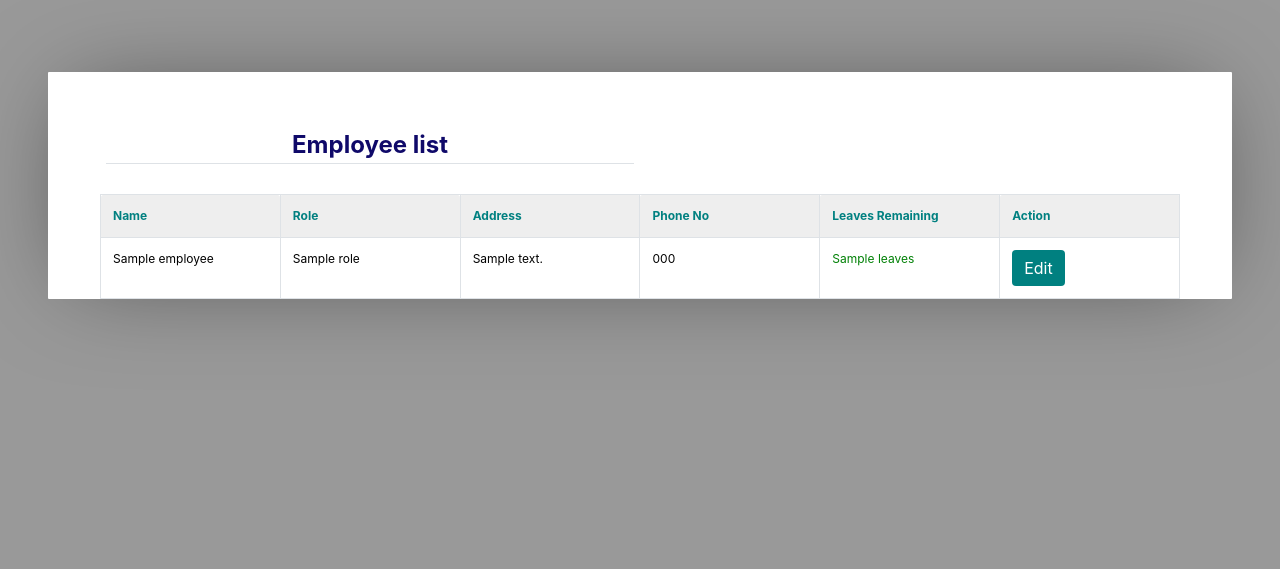
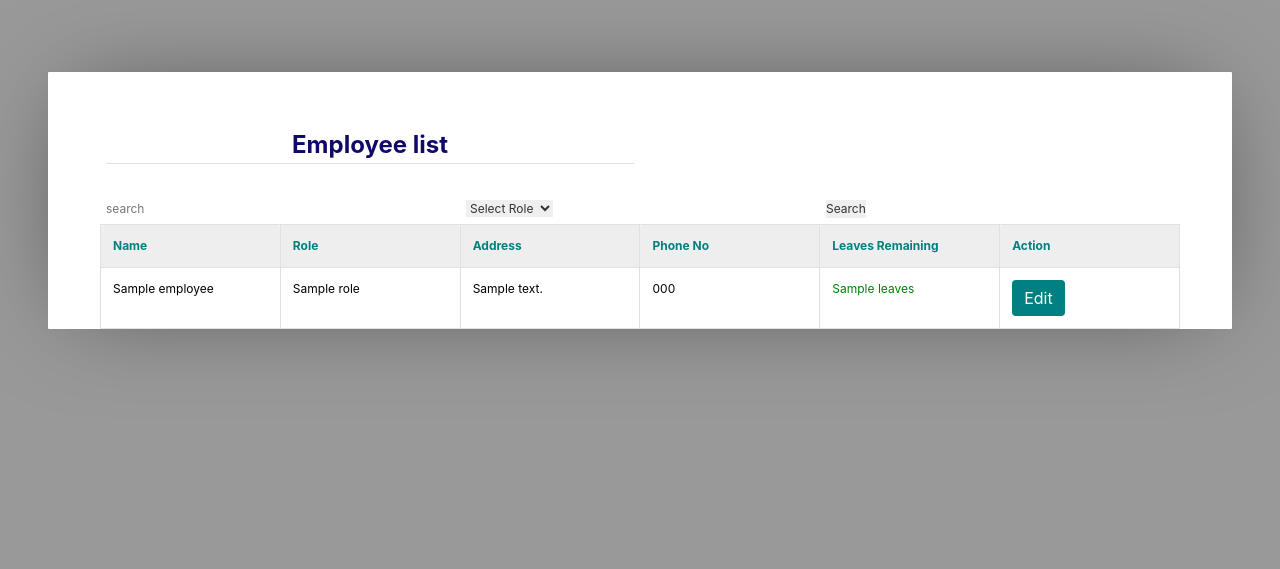
Before and after one commit to diwash29/BidOcean-Invoice-, a Django app: template user_invoice/templates/user_invoice/employee_list.html in a window 1280 px wide. Shown: the part 56-625 px from the top of the page. Run offline with Django 3.2, Linux system fonts and the light colour scheme; the template is opened without the code that fills it: most values are stand-ins (such as "Sample title", 1, 10 or a date in 2020); some libraries are stand-ins or nearby versions.

Commit message:
search in employee

```diff
--- a/user_invoice/templates/user_invoice/employee_list.html
+++ b/user_invoice/templates/user_invoice/employee_list.html
@@ -131,6 +131,23 @@ tr:hover .cut { opacity: 1; }
 				<td align="right"></td>
 			</tr>
 		</table>
+		<form>
+			<table>
+				<tr>
+					<td><input type="text" name="search" value="{{request.GET.search}}" placeholder="search"></td>
+					<td>
+						<select name="role" onchange="this.form.submit()">
+							<option value="">Select Role</option>
+
+							{% for roledata in roles %}
+								<option value='{{roledata.id}}'  {% if roledata.id == request.GET.role  %} selected  {% endif %}> {{roledata.name}}</option>
+							{% endfor %}
+						</select>
+					</td>
+					<td><input type="submit" name="submitbtn" value="Search"></td>
+				</tr>
+			</table>
+		</form>
 		<table cellpadding="0" cellspacing="0" border="0" class="table table-bordered table-striped  display" width="100%">
 			<tr>
 				<th style="color: teal;"><b>Name</b>  </th>
```
Also changed, not shown: user_invoice/views.py (+19 -0 lines).
